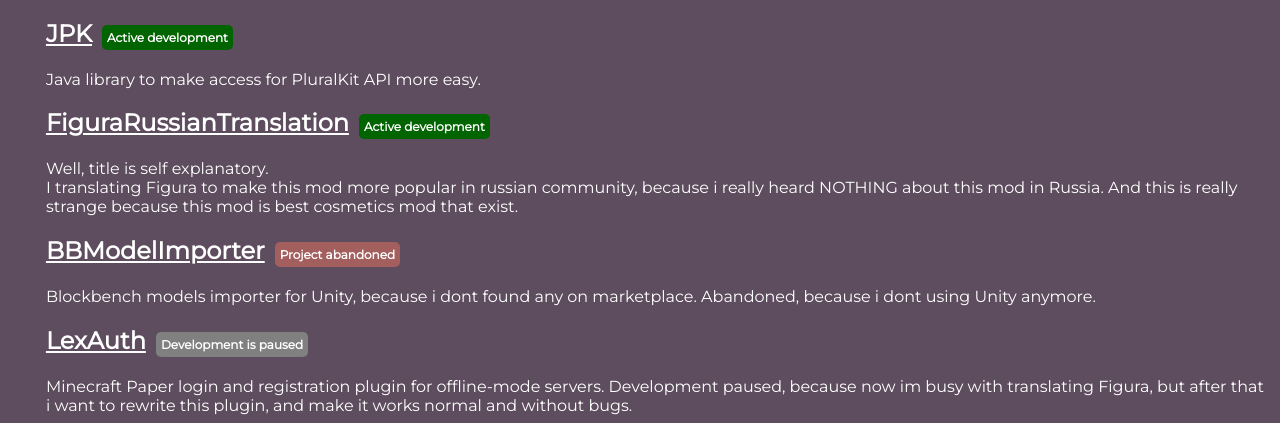
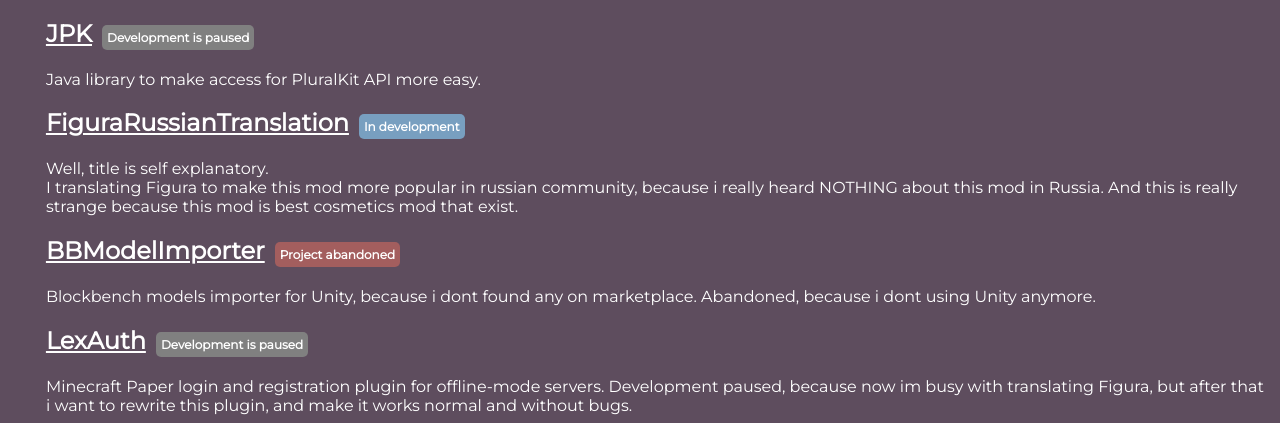
Before and after one commit to lexize/lexize.github.io, a plain HTML site: page index.html in a window 1280 px wide. Shown: the part 386-809 px from the top of the page. Drawn offline with Linux system fonts and the light colour scheme.

Commit message:
Minor changes

```diff
--- a/css/main.css
+++ b/css/main.css
@@ -40,6 +40,16 @@ ln {
     padding: 5px;
     border-radius: 5px;
 }
+.in_dev::after {
+    content: "In development";
+    background-color: rgb(120, 159, 192);
+    display: inline-block;
+    width: fit-content;
+    margin-left: 10px;
+    font-size: 12px;
+    padding: 5px;
+    border-radius: 5px;
+}
 .dev_paused::after {
     content: "Development is paused";
     background-color: gray;
--- a/index.html
+++ b/index.html
@@ -32,9 +32,9 @@
 
     <h1 style="animation-duration: 0.9s; animation-name: slidein_left; animation-timing-function: ease-out; width: fit-content; padding-left: 2.8%;">My Projects<ln></ln></h2>
     <div style="animation-duration: 0.9s; animation-name: slidein_left; animation-timing-function: ease-out; padding-left: 3%; position: relative;">
-        <h2 class="active_dev proj_title"><a href="https://github.com/lexize/JPK">JPK</a></h2>
+        <h2 class="dev_paused proj_title"><a href="https://github.com/lexize/JPK">JPK</a></h2>
         Java library to make access for PluralKit API more easy.
-        <h2 class="active_dev proj_title"><a href="https://github.com/lexize/FiguraRewriteRussianTranslation">FiguraRussianTranslation</a></h2>
+        <h2 class="in_dev proj_title"><a href="https://github.com/lexize/FiguraRewriteRussianTranslation">FiguraRussianTranslation</a></h2>
         Well, title is self explanatory. <br>
         I translating Figura to make this mod more popular in russian community, because i really heard NOTHING about this mod in Russia. And this is really strange
         because this mod is best cosmetics mod that exist.
```
